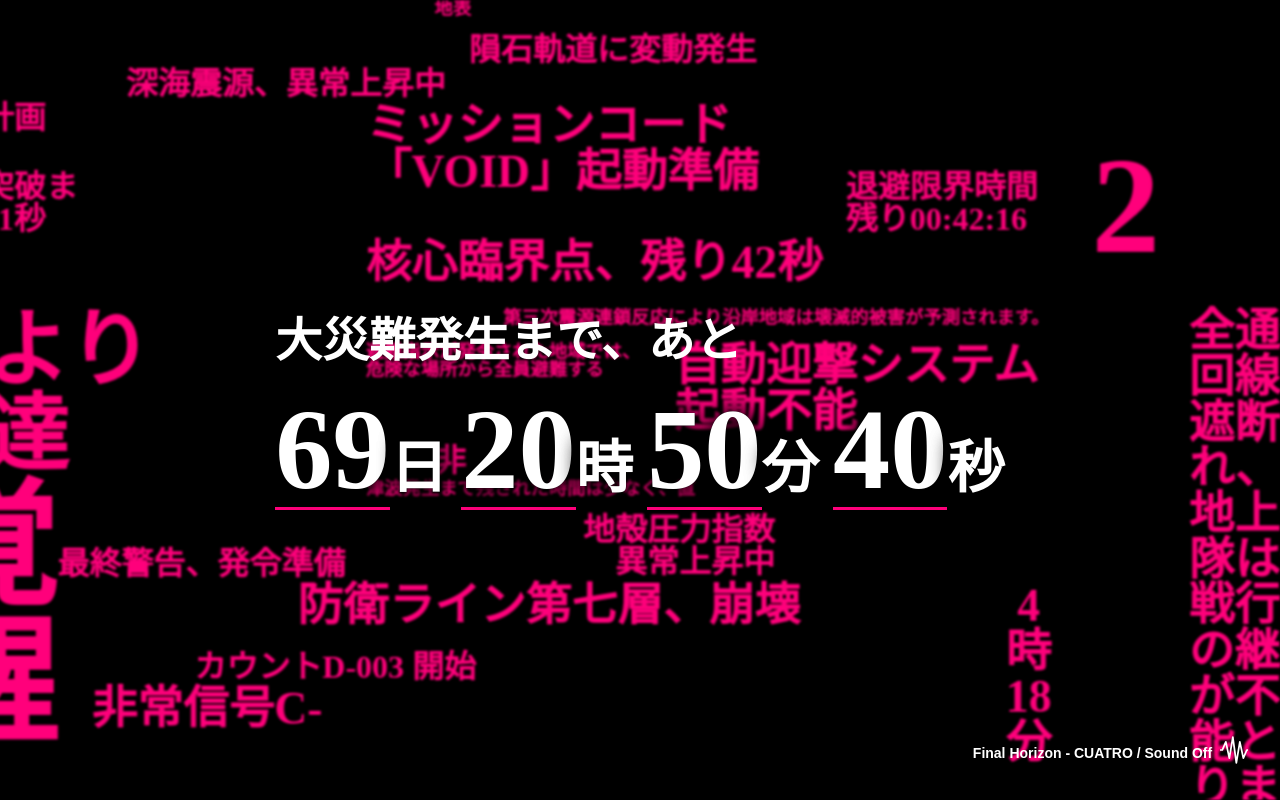
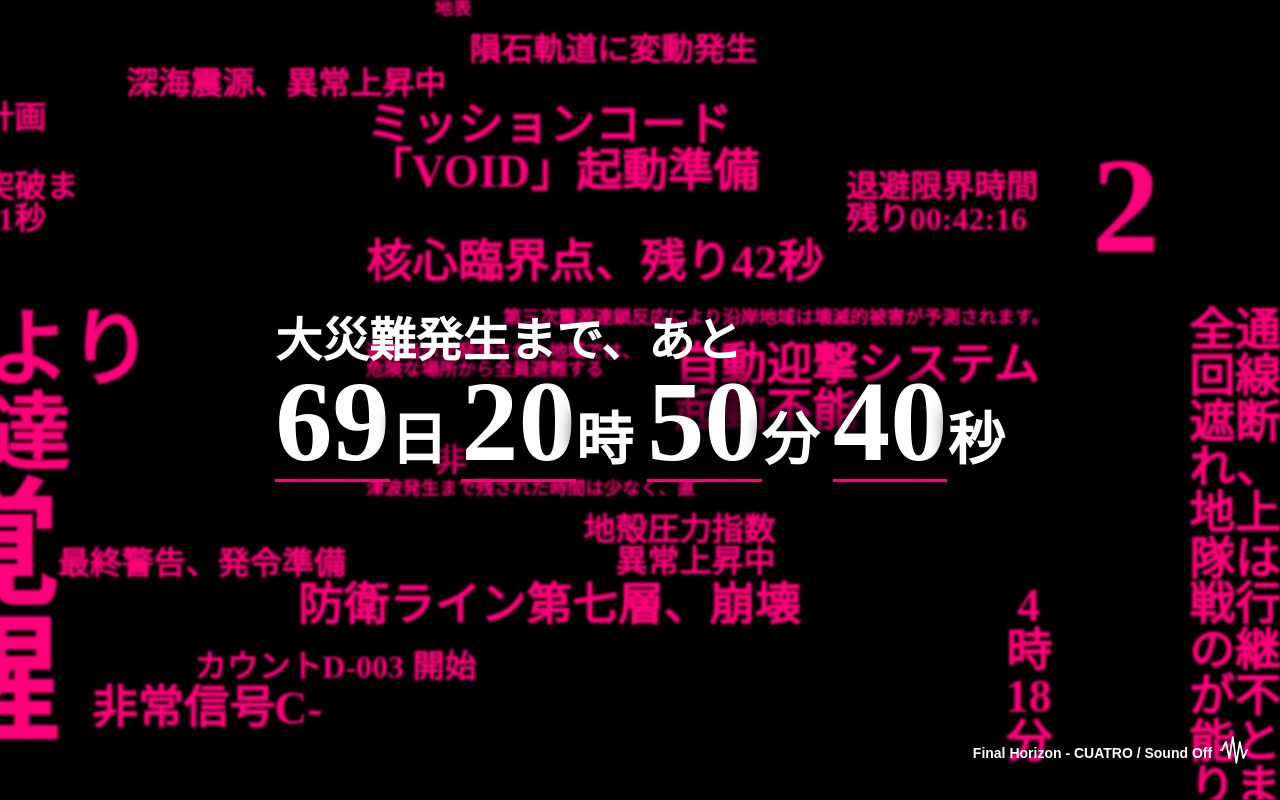
Before and after one commit to boggyjan/watashigamitamirai, a Vue app: page / in a window 1280 px wide. Built offline with nearby package versions, Linux system fonts and the light colour scheme.

Commit message:
update countdown text style

```diff
--- a/src/App.vue
+++ b/src/App.vue
@@ -171,7 +171,7 @@ const outline = ref(false)
     <div v-else>
       <div class="t3">大災難</div>
       <div class="t3">発生した…か？</div>
-      <div class="t1">…笑えば…いいと思うよ</div>
+      <div class="t1 mv-1">…笑えば…いいと思うよ</div>
     </div>
   </div>
 
--- a/src/assets/app.scss
+++ b/src/assets/app.scss
@@ -382,11 +382,15 @@ body {
   }
 
   .t1 {
-    margin: 1rem 0;
     font-size: 1.8em;
 
-    @media (orientation: portrait) {
-      margin: 0 1rem;
+    &.mv-1 {
+      margin: 1em 0;
+      font-size: 1.8em;
+
+      @media (orientation: portrait) {
+        margin: 0 1em;
+      }
     }
   }
 
```
